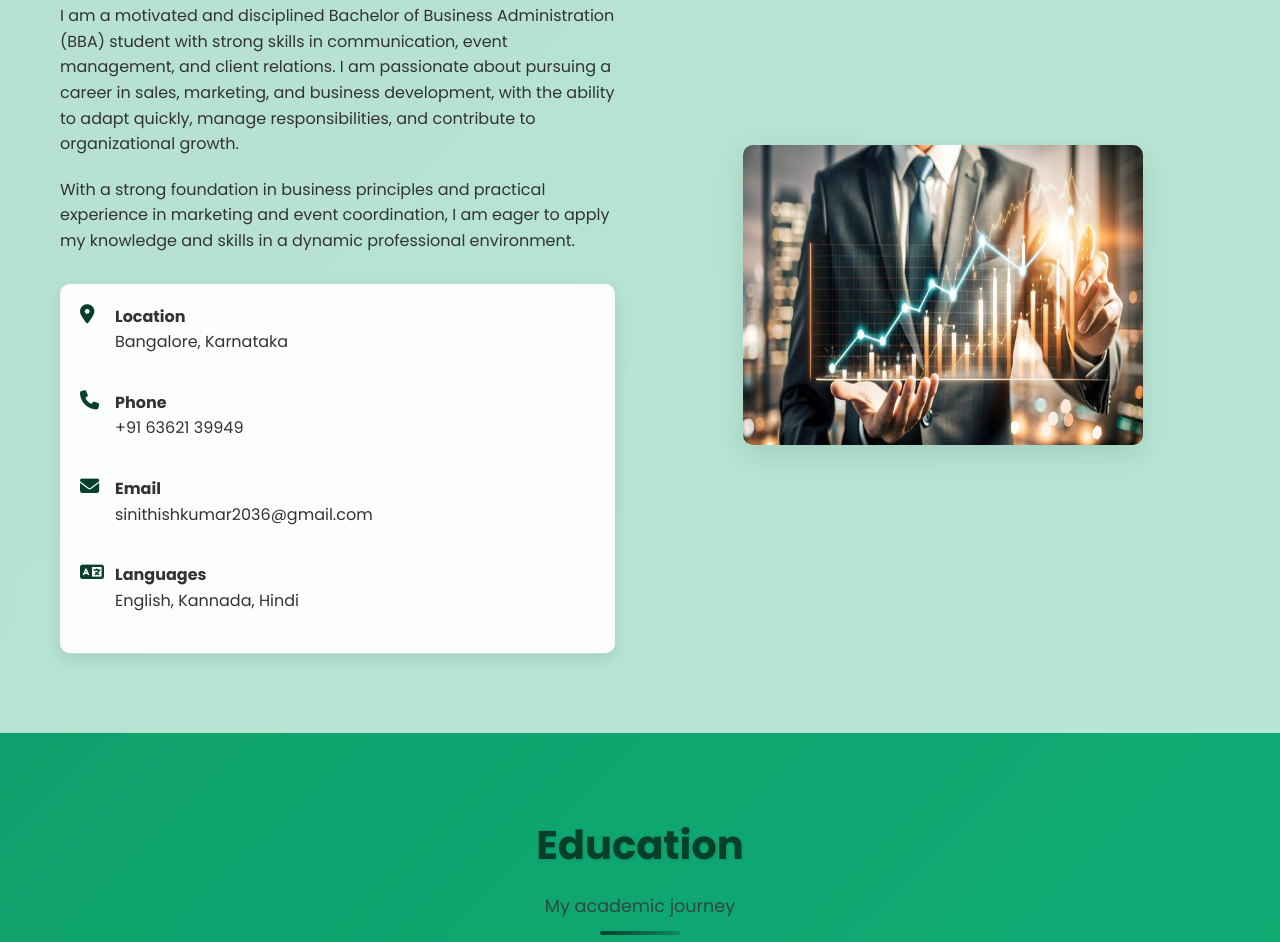
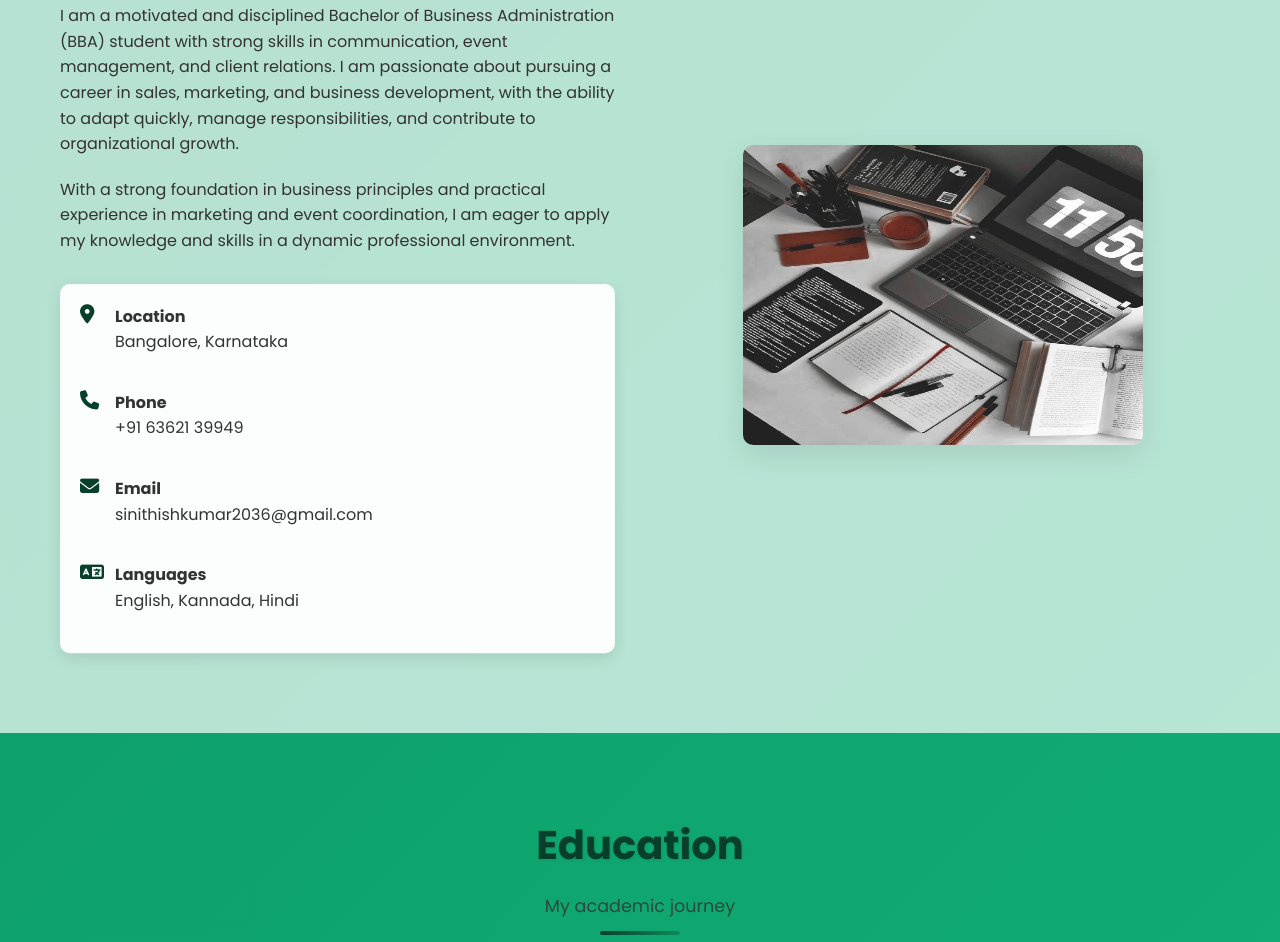
Before and after one commit to sinithishkumar2036-prog/portfolio, a plain HTML site: page index.html in a window 1280 px wide. Shown: the part 1110-2052 px from the top of the page. Drawn offline with Linux system fonts and the light colour scheme.

Commit message:
Update index.html

```diff
--- a/index.html
+++ b/index.html
@@ -973,7 +973,7 @@
                     </div>
                 </div>
                 <div class="about-image">
-                    <img src="img2.jpg" alt="About Me" width="1000" height="300">
+                    <img src="IMG_3864.jpeg" alt="About Me" width="1000" height="300">
 
                 </div>
             </div>
@@ -1513,4 +1513,5 @@
         updateActiveNavLink();
     </script>
 </body>
+
 </html>
```
